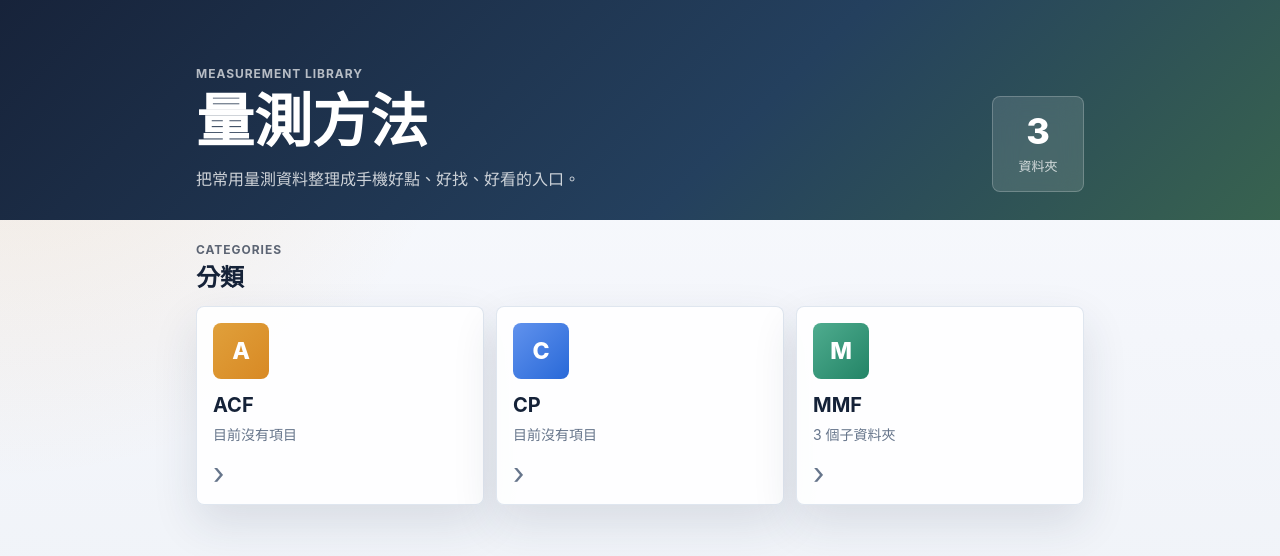
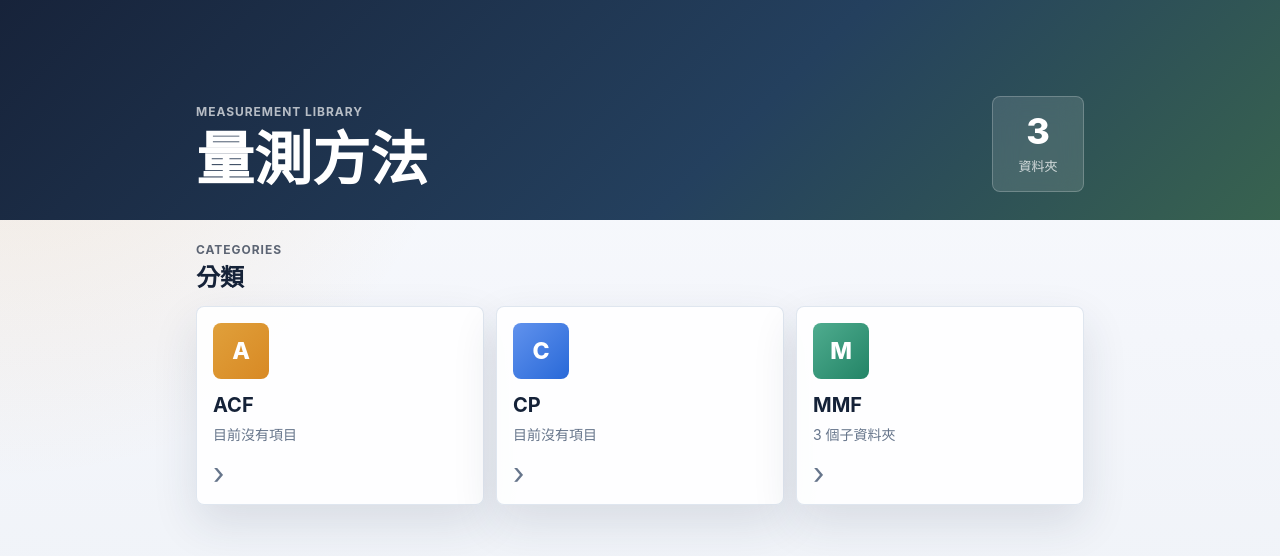
Before and after one commit to yen880529/examplephoto, a plain HTML site: page index.html in a window 1280 px wide. Drawn offline with Linux system fonts and the light colour scheme.

Commit message:
Update index.html

```diff
--- a/index.html
+++ b/index.html
@@ -12,7 +12,6 @@
       <div>
         <p class="eyebrow">Measurement Library</p>
         <h1>量測方法</h1>
-        <p class="intro">把常用量測資料整理成手機好點、好找、好看的入口。</p>
       </div>
       <div class="stat-panel" aria-label="資料夾統計">
         <span class="stat-number">3</span>
```
